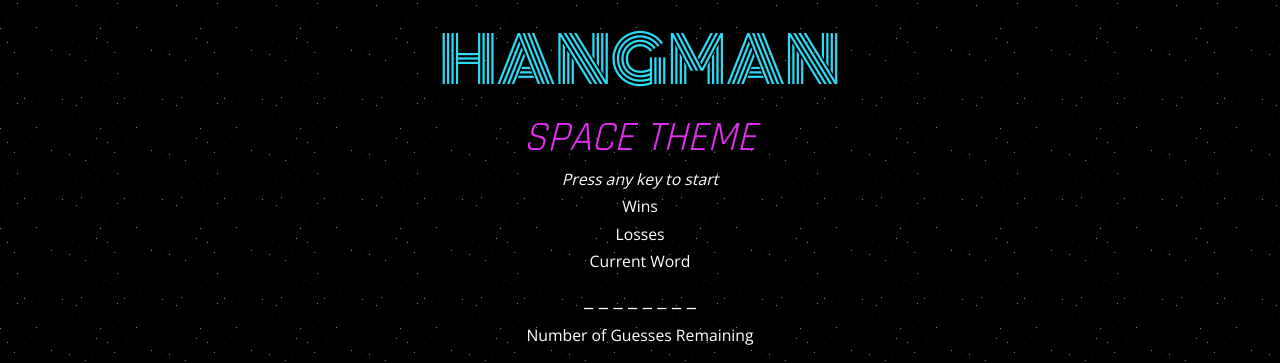
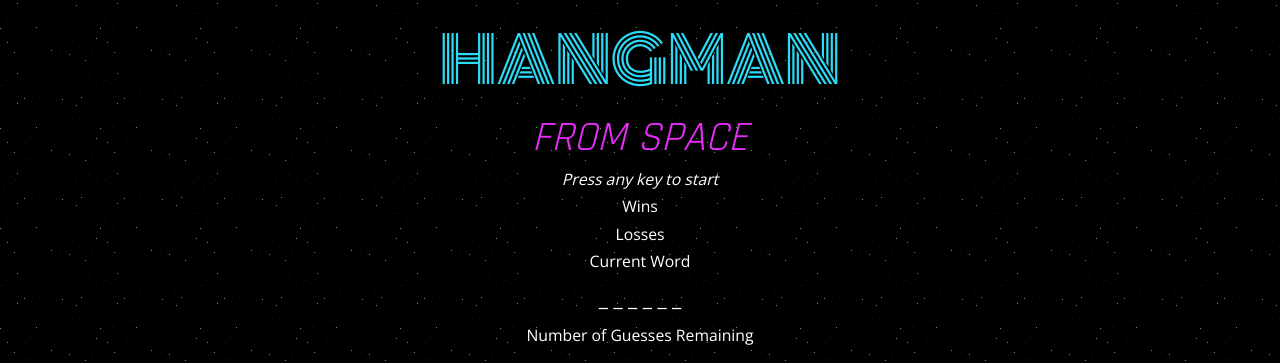
Before and after one commit to sloh03/Hangman-Game, a plain HTML site: page index.html in a window 1280 px wide. Shown: the top 363 px of the page. Drawn offline with nearby package versions, Linux system fonts and the light colour scheme.

Commit message:
Clarified code

```diff
--- a/assets/javascript/game.js
+++ b/assets/javascript/game.js
@@ -1,10 +1,38 @@
-var words = ['MERCURY', 'JUPITER', 'ECLIPSE', 'GALAXY', 'ASTEROID', 'NEBULA', 'EUROPA', 'COMET', 'ASTRONAUT', 'SPACESHIP', 'PLANET', 'PLUTO', 'SUPERNOVA', 'ORBIT', 'SATURN', 'VENUS', 'EARTH', 'MARS', 'WORMHOLE', 'STAR' ]
+var words = [
+	'MERCURY',
+	'JUPITER',
+	'ECLIPSE',
+	'GALAXY',
+	'ASTEROID',
+	'NEBULA',
+	'METEOR',
+	'EUROPA',
+	'SATELLITE',
+	'COMET',
+	'ASTRONAUT',
+	'SPACESHIP',
+	'URANUS',
+	'NEPTUNE',
+	'PLANET',
+	'MOON',
+	'TITAN',
+	'PLUTO',
+	'SUPERNOVA',
+	'ORBIT',
+	'SATURN',
+	'VENUS',
+	'EARTH',
+	'MARS',
+	'WORMHOLE',
+	'STAR'
+];
 var currentWord;
 var currentLetters = [];
 
-var alphabet = ['A', 'B', 'C', 'D', 'E', 'F', 'G', 'H',
-'I', 'J', 'K', 'L', 'M', 'N', 'O', 'P', 'Q', 'R', 'S',
-'T', 'U', 'V', 'W', 'X', 'Y', 'Z'];
+var alphabet = [
+	'A', 'B', 'C', 'D', 'E', 'F', 'G', 'H', 'I', 'J', 'K', 'L', 'M',
+	'N', 'O', 'P', 'Q', 'R', 'S', 'T', 'U', 'V', 'W', 'X', 'Y', 'Z'
+];
 var userGuess;
 var newGuesses = [];
 var correctGuesses = [];
@@ -18,7 +46,7 @@ var wins = 0;
 var losses = 0;
 
 
-// At start of game
+// START OR RESET GAME
 function startUp() {
 	// Clear arrays
 	answerArray = [];
@@ -36,14 +64,14 @@ function startUp() {
 	console.log("New word: " + currentWord + " " + currentLetters);
 
 	// Display corresponding number of spaces
-  	for (var i = 0; i < currentLetters.length; i++) {
+  	for (var i = 0; i < currentWord.length; i++) {
     	answerArray[i] = "_";
 	}
 	document.getElementById("word-spaces").innerHTML = answerArray.join(" ");
 
-	// Reset variables upon word generation
+	// Reset variables
 	// Set amount of letters left to guess to word length
-	remainingLetters = currentLetters.length;
+	remainingLetters = currentWord.length;
 	guessesRemaining = 15;
 	document.getElementById("guesses-remaining").innerHTML = guessesRemaining;
 }
@@ -62,7 +90,7 @@ document.onkeyup = function(event) {
 
 		// Store in array 'newGuesses'
 		newGuesses.push(userGuess);
-		console.log("New valid guesses: " + newGuesses);
+		console.log("Valid new guesses: " + newGuesses);
 
 		// Remove a remaining guess
 		guessesRemaining--;
@@ -71,9 +99,8 @@ document.onkeyup = function(event) {
 		// CHECK FOR MATCHES
 		// If guess is not a match
 		if (currentLetters.indexOf(userGuess) == -1) {
-			// Store letter in 'incorrectGuesses' array
+			// Store letter in 'incorrectGuesses' array and display on screen
 			incorrectGuesses.push(userGuess);
-			// Display in 'Letters Already Guessed' area on screen
 			document.getElementById("incorrect-guesses").innerHTML = incorrectGuesses.join(" ");
 		}
 		// If guess is a match
@@ -84,11 +111,14 @@ document.onkeyup = function(event) {
 
 			// Convert '_' to letter
 			for (var j = 0; j < currentWord.length; j++) {
+				// When guess matches letter at index 'j'
 				if (currentLetters[j] === userGuess) {
+					// Store guess in answer array at index 'j' and display on screen
 					answerArray[j] = userGuess;
+					// There is one less letter to guess
 					remainingLetters--;
 					document.getElementById("word-spaces").innerHTML = answerArray.join(" ");
-					console.log(remainingLetters);
+					console.log("Remaining Letters: " + remainingLetters);
 					console.log("Answer Array: " + answerArray);
 				}
 			}
--- a/index.html
+++ b/index.html
@@ -28,7 +28,7 @@
   </head>
   <body onload="startUp()">
 		<h1>HANGMAN</h1>
-		<h2>SPACE THEME</h2>
+		<h2>FROM SPACE</h2>
 		<div class="game" class="row">
 
 				<h4 id = "start">Press any key to start</h4>
```
